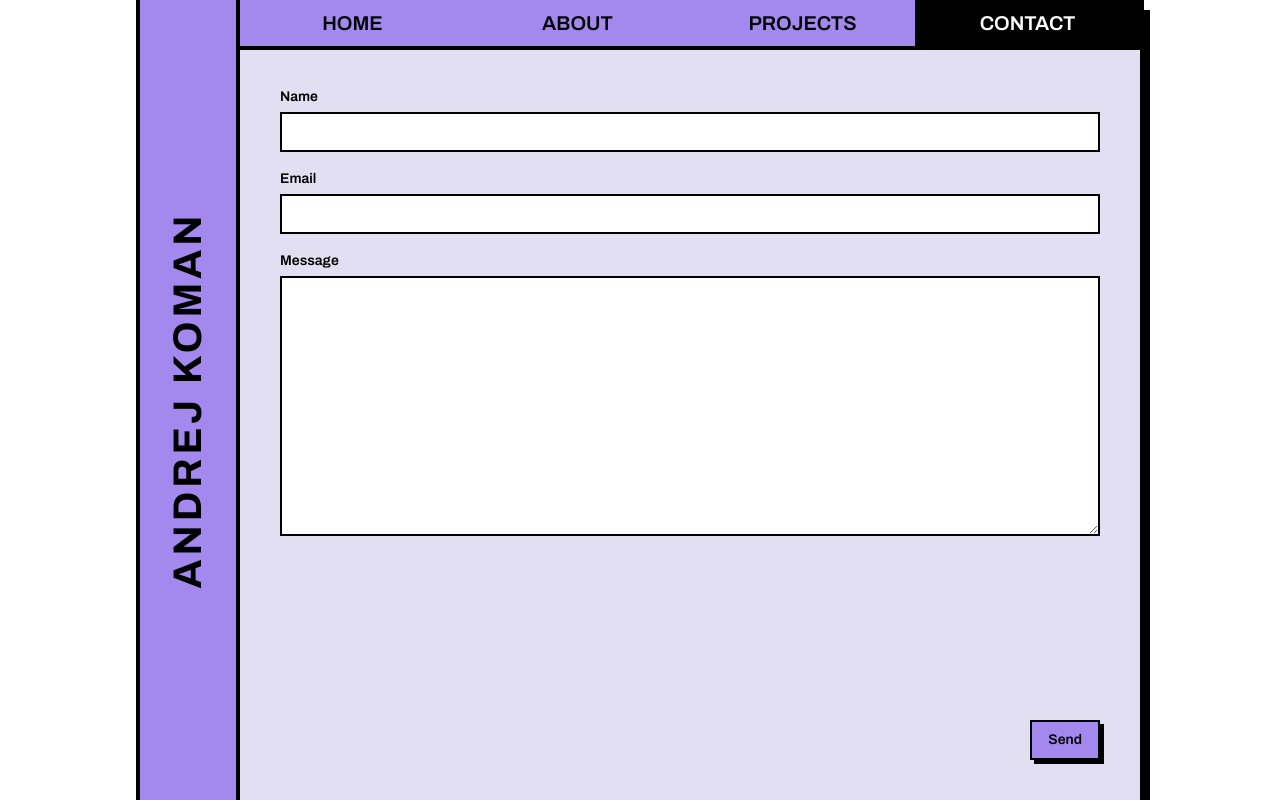
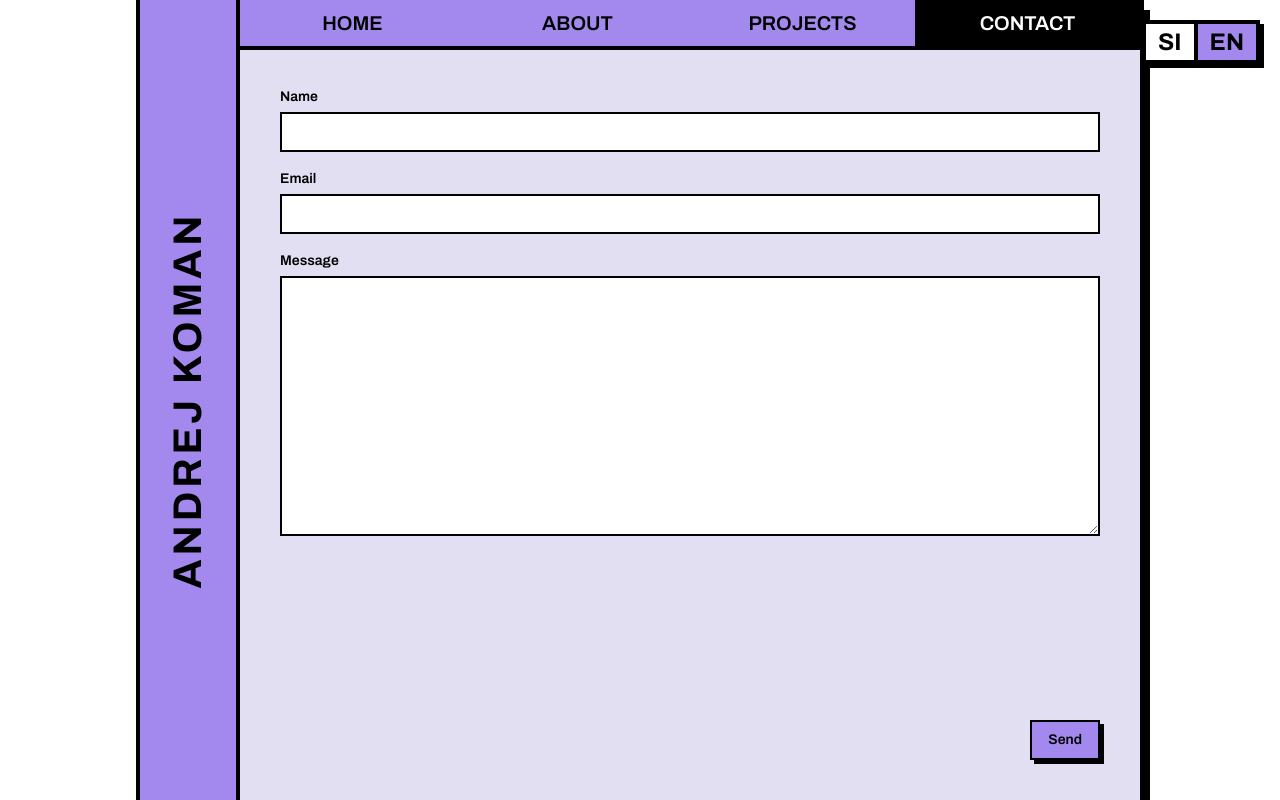
Before and after one commit to andrej-koman/portfolio, a Next.js app: page /contact in a window 1280 px wide. Built offline with nearby package versions, Linux system fonts and the light colour scheme.

Commit message:
feat: Added language selector ui

```diff
--- a/package.json
+++ b/package.json
@@ -12,6 +12,7 @@
     "@icons-pack/react-simple-icons": "^9.4.1",
     "@radix-ui/react-aspect-ratio": "^1.0.3",
     "@radix-ui/react-label": "^2.0.2",
+    "@radix-ui/react-select": "^2.0.0",
     "@radix-ui/react-slot": "^1.0.2",
     "@radix-ui/react-tooltip": "^1.0.7",
     "@vercel/analytics": "^1.3.1",
@@ -20,7 +21,6 @@
     "dotenv": "^16.4.5",
     "embla-carousel-react": "^8.1.3",
     "lucide-react": "^0.378.0",
-    "mailgun-js": "^0.22.0",
     "next": "14.2.3",
     "react": "^18",
     "react-dom": "^18",
--- a/src/app/layout.tsx
+++ b/src/app/layout.tsx
@@ -3,6 +3,7 @@ import { Archivo } from 'next/font/google'
 import './globals.css'
 import Nav from '@/components/nav'
 import { Analytics } from '@vercel/analytics/react'
+import LanguageSelect from '@/components/language-select'
 
 const archivo = Archivo({ subsets: ['latin'] })
 
@@ -32,6 +33,7 @@ export default function RootLayout({
             </div>
           </main>
         </div>
+        <LanguageSelect />
       </body>
     </html>
   )
--- /dev/null
+++ b/src/components/language-select.tsx
@@ -0,0 +1,30 @@
+import { Button } from './ui/button'
+
+export default function LanguageSelect() {
+  let languages = ['si', 'en']
+  let selectedLanguage = 'en'
+
+  return (
+    <div className="absolute right-5 top-5 rounded-base border-2 border-black shadow-base">
+      {languages.map((lang) => {
+        return lang == selectedLanguage ? (
+          <Button
+            className="pointer-events-none bg-main p-3 text-2xl uppercase"
+            variant="neutral"
+            key={lang}
+          >
+            {lang}
+          </Button>
+        ) : (
+          <Button
+            className="p-3 text-2xl uppercase hover:bg-main"
+            key={lang}
+            variant="neutral"
+          >
+            {lang}
+          </Button>
+        )
+      })}
+    </div>
+  )
+}
```
Also changed, not shown: 1 other file (tests, documents, lock files or other folders).
